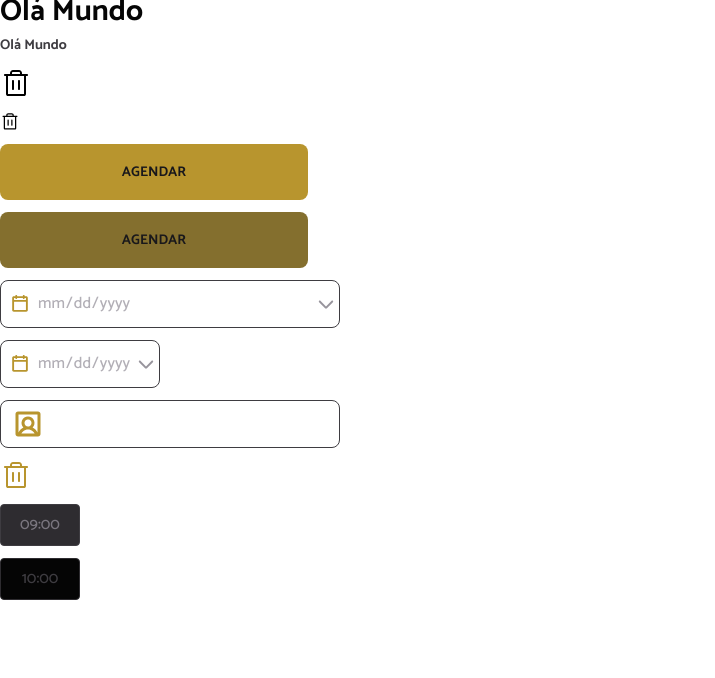
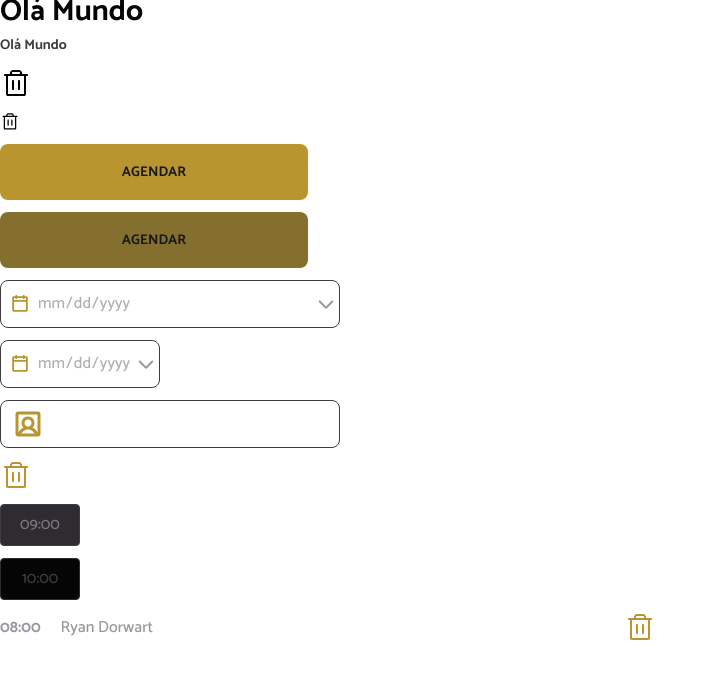
Before and after one commit to ThiagoSCarv/hair-day, a React (Vite) app: page / in a window 1280 px wide. Shown: the top 678 px of the page, without its empty margins (0-715 px from the left). Built offline with nearby package versions, Linux system fonts and the light colour scheme.

Commit message:
feat: componente ListItem completo

```diff
--- a/src/app.tsx
+++ b/src/app.tsx
@@ -6,6 +6,7 @@ import ButtonIcon from "./components/buttonIcon";
 import InputDate from "./components/inputDate";
 import InputText from "./components/inputText";
 import { InputCheckBox } from "./components/inputCheckbox";
+import { ListItem } from "./components/listItem";
 
 function App() {
 	return (
@@ -26,6 +27,7 @@ function App() {
 			<ButtonIcon />
 			<InputCheckBox>09:00</InputCheckBox>
 			<InputCheckBox disabled>10:00</InputCheckBox>
+			<ListItem hour="08:00" name="Ryan Dorwart" />
 		</div>
 	);
 }
--- a/src/components/buttonIcon.tsx
+++ b/src/components/buttonIcon.tsx
@@ -1,6 +1,11 @@
 import type React from "react";
 import Icon from "./icon";
 import TrashIcon from "../assets/Trash.svg?react";
+import { cva } from "class-variance-authority";
+
+const buttonIcon = cva(
+	"flex cursor-pointer items-center justify-center relative group max-w-8",
+);
 
 interface ButtonIconProps extends React.ComponentProps<"button"> {
 	className?: string;
@@ -8,7 +13,7 @@ interface ButtonIconProps extends React.ComponentProps<"button"> {
 
 export default function ButtonIcon({ className, ...props }: ButtonIconProps) {
 	return (
-		<div className="flex cursor-pointer items-center justify-center relative group max-w-8">
+		<div className={buttonIcon({ className })}>
 			<button
 				{...props}
 				className="absolute cursor-pointer w-full h-full"
--- /dev/null
+++ b/src/components/listItem.tsx
@@ -0,0 +1,34 @@
+import type React from "react";
+import Text from "./text";
+import ButtonIcon from "./buttonIcon";
+
+const exampleList = {
+	"11:00": "Ryan Dorwart",
+	"13:00": "Livia Curtis",
+	"14:00": "Randy Calzoni",
+	"16:00": "Marley Franci",
+	"17:00": "Jaylon Korsgaard",
+	"21:00": "Maria Herwitz",
+};
+
+interface ListItemProps extends React.ComponentProps<"li"> {
+	hour: string;
+	name: string;
+	className?: string;
+}
+
+export function ListItem({ hour, name, className, ...props }: ListItemProps) {
+	return (
+		<li className="flex items-center w-full max-w-164" {...props}>
+			<div className="flex justify-center items-center gap-5">
+				<Text variant="title-md" className="text-gray-200">
+					{hour}
+				</Text>
+				<Text variant="regular-text-md" className="text-gray-200">
+					{name}
+				</Text>
+			</div>
+			<ButtonIcon className="ml-auto" />
+		</li>
+	);
+}
```
